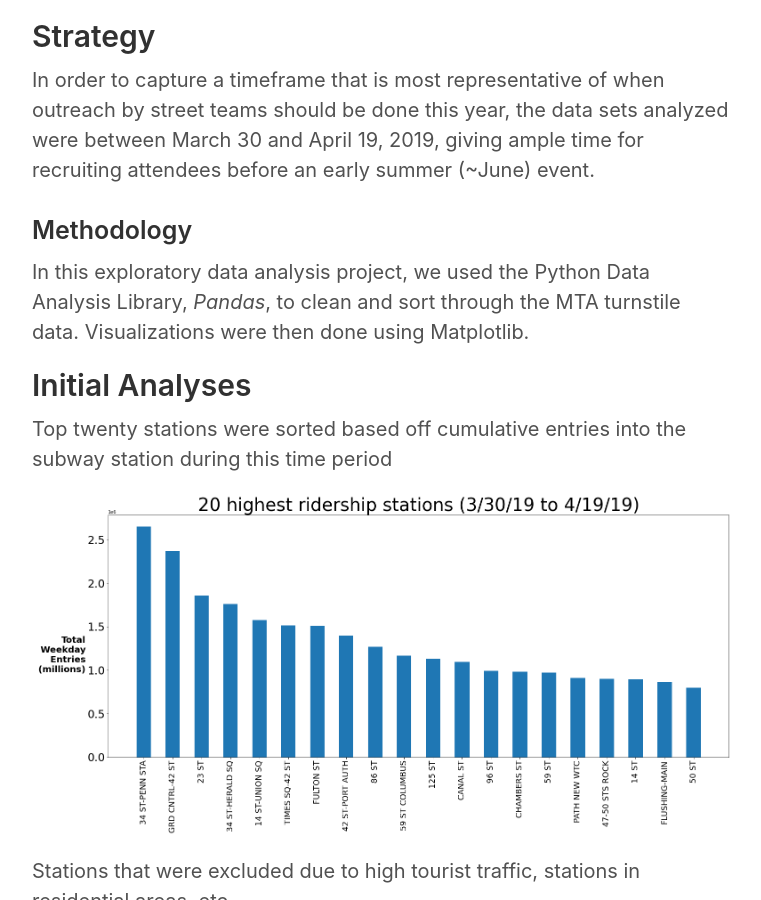
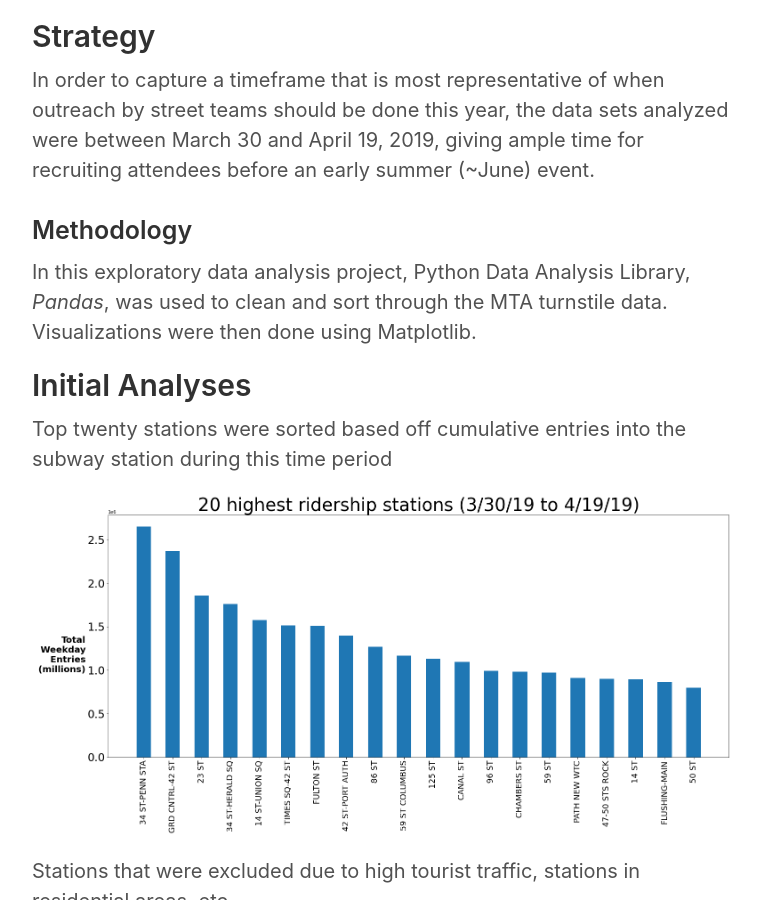
Before and after one commit to sodas32/sodas32.github.io, a Jekyll site: the page built from _posts/2020-04-03-MTA Challenge.md, in a window 1280 px wide and 900 px high, scrolled down 621 px. Shown: the whole window, without its empty margins (258-1019 px from the left). Built offline with Jekyll 4.4.1, drawn with Linux system fonts in a browser that asks for light colours.

Commit message:
commit this

```diff
--- a/_posts/2020-04-03-MTA Challenge.md
+++ b/_posts/2020-04-03-MTA Challenge.md
@@ -14,7 +14,7 @@ Data: <a href="http://web.mta.info/developers/turnstile.html">MTA Turnstile data
 In order to capture a timeframe that is most representative of when outreach by street teams should be done this year, the data sets analyzed were between March 30 and April 19, 2019, giving ample time for recruiting attendees before an early summer (~June) event.
 
 <h3>Methodology</h3>
-In this exploratory data analysis project, we used the Python Data Analysis Library, *Pandas*, to clean and sort through the MTA turnstile data. Visualizations were then done using Matplotlib.
+In this exploratory data analysis project, Python Data Analysis Library, *Pandas*, was used to clean and sort through the MTA turnstile data. Visualizations were then done using Matplotlib.
 
 <h2>Initial Analyses</h2>
 
```
